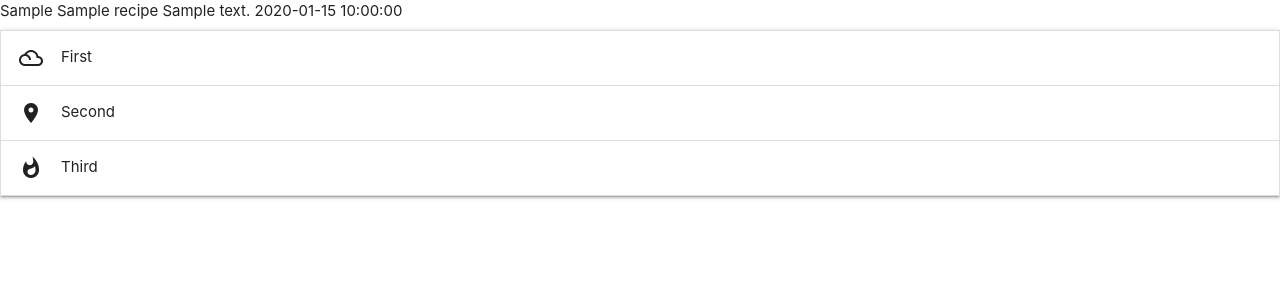
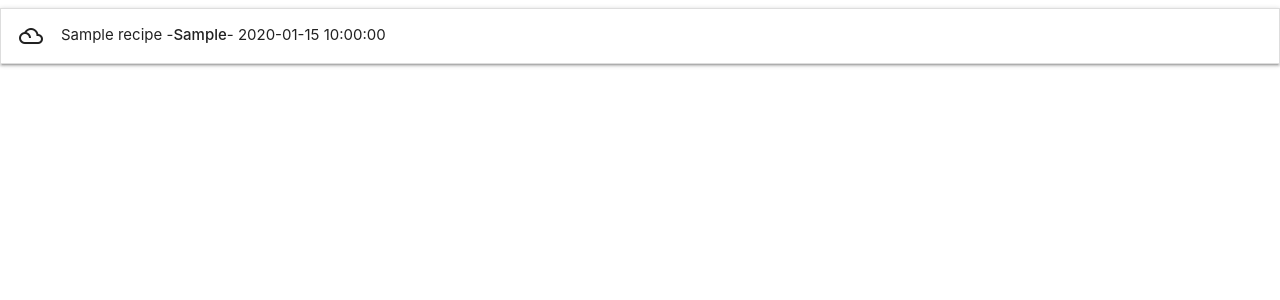
Before and after one commit to GameRockUK/cookingproject2, a Flask app: page / in a window 1280 px wide. Shown: the top 300 px of the page. Run offline with Flask 2, Linux system fonts and the light colour scheme; a database or web service that is not in the repository returns one stand-in record (values such as "Sample title"); some libraries are stand-ins or nearby versions.

Commit message:
Edited the recipes.html, got the recipe type, date and description showing on the collapsible element

```diff
--- a/templates/recipes.html
+++ b/templates/recipes.html
@@ -1,26 +1,19 @@
+{% extends 'base.html' %}
+{% block content %}
+  <ul class="collapsible">
+    {% for recipe in recipes %}
+    <li>
+      <div class="collapsible-header"><i class="material-icons">filter_drama</i>{{recipe.recipe_name}} - <strong> {{recipe.recipe_type}}</strong> - {{recipe.date_added}} </div>
 
-{% extends 'base.html'%}
-{% block content %}
-        {% for recipe in recipes %}
-            {{recipe.recipe_type}}
-            {{recipe.recipe_name}}
-            {{recipe.recipe_description}}
-            {{recipe.date_added}}
-        {% endfor %}
-
-  <ul class="collapsible">
-    <li>
-      <div class="collapsible-header"><i class="material-icons">filter_drama</i>First</div>
-      <div class="collapsible-body"><span>Lorem ipsum dolor sit amet.</span></div>
+      <div class="collapsible-body">
+        <span>
+        {{recipe.recipe_description}}
+        </span>
+      </div>
     </li>
     <li>
-      <div class="collapsible-header"><i class="material-icons">place</i>Second</div>
-      <div class="collapsible-body"><span>Lorem ipsum dolor sit amet.</span></div>
-    </li>
-    <li>
-      <div class="collapsible-header"><i class="material-icons">whatshot</i>Third</div>
-      <div class="collapsible-body"><span>Lorem ipsum dolor sit amet.</span></div>
-    </li>
+    {% endfor %}
   </ul>
 
+
 {% endblock %}
```
